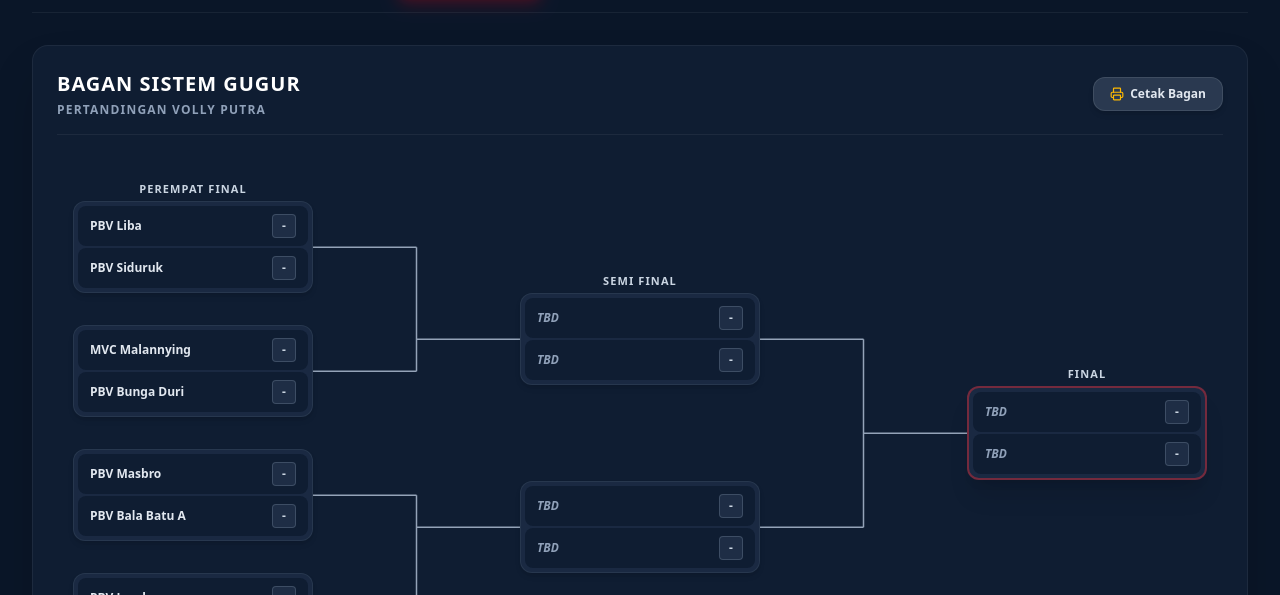
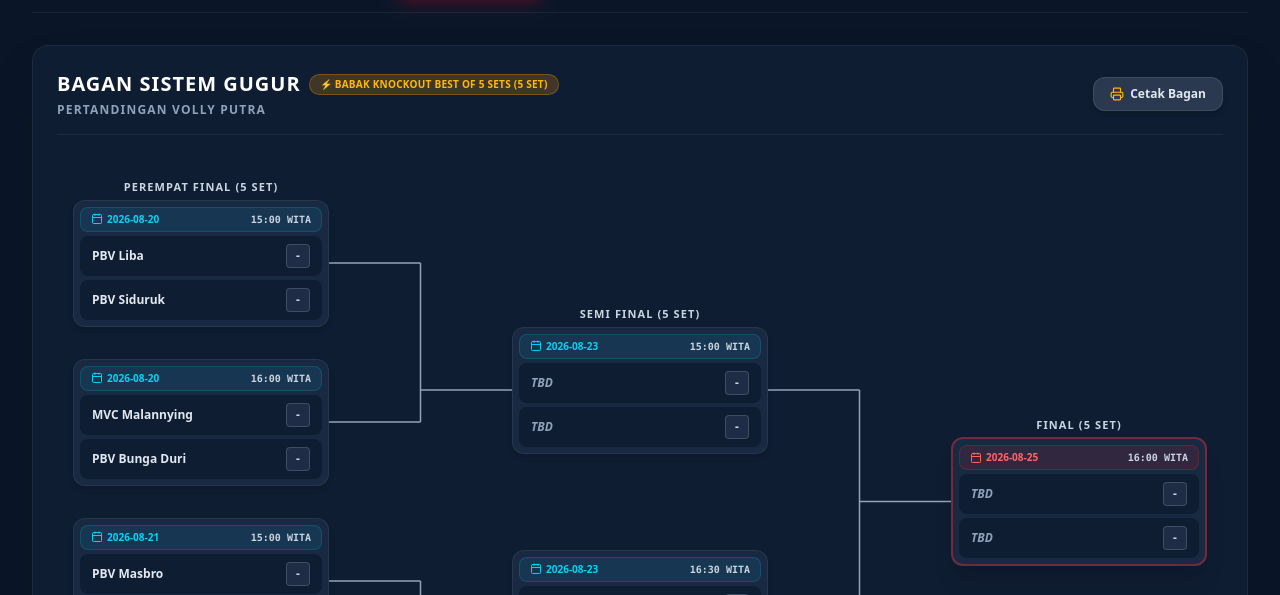
Before and after one commit to Ashif1306/Pestarakyat, a Next.js app: page /bagan in a window 1280 px wide. Shown: the part 357-952 px from the top of the page. Built offline with nearby package versions, Linux system fonts and the light colour scheme; no server answers; the database is empty.

Commit message:
Update BracketViewer to calculate dynamic standings rankings, display live match dates & times on cards, and add 5 Set format indicator

```diff
--- a/src/components/BracketViewer.tsx
+++ b/src/components/BracketViewer.tsx
@@ -1,8 +1,8 @@
 'use client';
 
 import React, { useEffect, useRef, useState } from 'react';
-import { Printer, Trophy, MoveHorizontal, Info, X } from 'lucide-react';
-import { getMatchesBySport, getStandings, fetchServerMatches } from '@/lib/data';
+import { Printer, Trophy, MoveHorizontal, Info, X, Calendar } from 'lucide-react';
+import { getMatchesBySport, getStandings, fetchServerMatches, getStandingsWithMatches } from '@/lib/data';
 import type { Match, Standing, Team } from '@/types';
 
 interface BracketViewerProps {
@@ -21,14 +21,11 @@ export default function BracketViewer({ sportId = 'volly-putra', sportName }: Br
   const [standings, setStandings] = useState<Record<string, Standing[]>>(getStandings(sportId));
 
   useEffect(() => {
-    setMatches(getMatchesBySport(sportId));
-    setStandings(getStandings(sportId));
-
     fetchServerMatches().then((fresh) => {
       if (fresh && Array.isArray(fresh) && fresh.length > 0) {
         const filtered = fresh.filter((m) => m.sport === sportId);
         setMatches(filtered);
-        setStandings(getStandings(sportId));
+        setStandings(getStandingsWithMatches(fresh, sportId));
       }
     });
   }, [sportId]);
@@ -201,9 +198,16 @@ export default function BracketViewer({ sportId = 'volly-putra', sportName }: Br
       {/* Title & Toolbar Header */}
       <div className="flex flex-col sm:flex-row items-center justify-between gap-3 pb-4 border-b border-white/[0.06] no-print">
         <div className="text-center sm:text-left space-y-1">
-          <h2 className="text-lg sm:text-xl font-extrabold text-white uppercase tracking-wider">
-            BAGAN SISTEM GUGUR
-          </h2>
+          <div className="flex items-center gap-2 flex-wrap justify-center sm:justify-start">
+            <h2 className="text-lg sm:text-xl font-extrabold text-white uppercase tracking-wider">
+              BAGAN SISTEM GUGUR
+            </h2>
+            {!isMiniFootball && (
+              <span className="px-2.5 py-0.5 rounded-full text-[10px] font-extrabold bg-amber-500/20 text-amber-400 border border-amber-500/30 uppercase tracking-wide">
+                ⚡ Babak Knockout Best of 5 Sets (5 Set)
+              </span>
+            )}
+          </div>
           <p className="text-xs font-semibold text-slate-400 uppercase tracking-widest">
             PERTANDINGAN {sportName.toUpperCase()}
           </p>
@@ -250,17 +254,17 @@ export default function BracketViewer({ sportId = 'volly-putra', sportName }: Br
       <div className="overflow-x-auto custom-scrollbar pb-4 pt-1">
         <div
           ref={containerRef}
-          className={`relative min-h-[520px] flex items-center justify-between gap-8 sm:gap-12 px-4 py-4 ${
-            isMiniFootball ? 'min-w-[480px]' : 'min-w-[720px]'
+          className={`relative min-h-[560px] flex items-center justify-between gap-8 sm:gap-12 px-4 py-4 ${
+            isMiniFootball ? 'min-w-[500px]' : 'min-w-[760px]'
           }`}
         >
           <svg ref={svgRef} className="absolute inset-0 w-full h-full pointer-events-none z-0" />
 
           {/* Round 1: PEREMPAT FINAL (Volly Putra & Putri) */}
           {!isMiniFootball && (
-            <div className="relative z-10 flex flex-col justify-around space-y-8 w-52 sm:w-60 flex-shrink-0">
+            <div className="relative z-10 flex flex-col justify-around space-y-8 w-56 sm:w-64 flex-shrink-0">
               <h3 className="text-[11px] font-extrabold text-slate-300 uppercase tracking-widest text-center mb-1">
-                PEREMPAT FINAL
+                PEREMPAT FINAL (5 SET)
               </h3>
 
               {qfPairs.map((pair, idx) => {
@@ -273,8 +277,19 @@ export default function BracketViewer({ sportId = 'volly-putra', sportName }: Br
                   <div
                     key={idx}
                     id={`qf-${idx}`}
-                    className="bg-[#1a2942] border border-slate-700/60 rounded-xl overflow-hidden shadow-md space-y-0.5 p-1"
+                    className="bg-[#1a2942] border border-slate-700/60 rounded-xl overflow-hidden shadow-md p-1.5 space-y-1"
                   >
+                    {/* Match Date & Time */}
+                    {m?.date && (
+                      <div className="flex items-center justify-between text-[10px] font-bold text-cyan-400 px-2.5 py-1 bg-cyan-500/10 rounded-lg border border-cyan-500/20">
+                        <span className="flex items-center gap-1">
+                          <Calendar className="w-3 h-3 text-cyan-400" />
+                          {m.date}
+                        </span>
+                        {m.time && <span className="font-mono text-slate-300">{m.time} WITA</span>}
+                      </div>
+                    )}
+
                     {/* Team A */}
                     <div
                       className={`flex items-center justify-between px-3 py-2 rounded-lg transition-colors ${
@@ -305,9 +320,9 @@ export default function BracketViewer({ sportId = 'volly-putra', sportName }: Br
           )}
 
           {/* Round 2: SEMI FINAL */}
-          <div className="relative z-10 flex flex-col justify-around space-y-24 w-52 sm:w-60 flex-shrink-0">
+          <div className="relative z-10 flex flex-col justify-around space-y-24 w-56 sm:w-64 flex-shrink-0">
             <h3 className="text-[11px] font-extrabold text-slate-300 uppercase tracking-widest text-center mb-1">
-              SEMI FINAL
+              SEMI FINAL {!isMiniFootball ? '(5 SET)' : ''}
             </h3>
 
             {sfPairs.map((pair, idx) => {
@@ -322,8 +337,19 @@ export default function BracketViewer({ sportId = 'volly-putra', sportName }: Br
                 <div
                   key={idx}
                   id={`sf-${idx}`}
-                  className="bg-[#1a2942] border border-slate-700/60 rounded-xl overflow-hidden shadow-md space-y-0.5 p-1"
+                  className="bg-[#1a2942] border border-slate-700/60 rounded-xl overflow-hidden shadow-md p-1.5 space-y-1"
                 >
+                  {/* Match Date & Time */}
+                  {m?.date && (
+                    <div className="flex items-center justify-between text-[10px] font-bold text-cyan-400 px-2.5 py-1 bg-cyan-500/10 rounded-lg border border-cyan-500/20">
+                      <span className="flex items-center gap-1">
+                        <Calendar className="w-3 h-3 text-cyan-400" />
+                        {m.date}
+                      </span>
+                      {m.time && <span className="font-mono text-slate-300">{m.time} WITA</span>}
+                    </div>
+                  )}
+
                   {/* Team A */}
                   <div
                     className={`flex items-center justify-between px-3 py-2 rounded-lg transition-colors ${
@@ -357,15 +383,26 @@ export default function BracketViewer({ sportId = 'volly-putra', sportName }: Br
           </div>
 
           {/* Round 3: FINAL */}
-          <div className="relative z-10 flex flex-col justify-center space-y-4 w-52 sm:w-60 flex-shrink-0">
+          <div className="relative z-10 flex flex-col justify-center space-y-4 w-56 sm:w-64 flex-shrink-0">
             <h3 className="text-[11px] font-extrabold text-slate-300 uppercase tracking-widest text-center mb-1">
-              FINAL
+              FINAL {!isMiniFootball ? '(5 SET)' : ''}
             </h3>
 
             <div
               id="final-0"
-              className="bg-[#1a2942] border-2 border-red-500/40 rounded-xl overflow-hidden shadow-xl space-y-0.5 p-1"
+              className="bg-[#1a2942] border-2 border-red-500/40 rounded-xl overflow-hidden shadow-xl p-1.5 space-y-1"
             >
+              {/* Match Date & Time */}
+              {finalMatch?.date && (
+                <div className="flex items-center justify-between text-[10px] font-bold text-red-400 px-2.5 py-1 bg-red-500/10 rounded-lg border border-red-500/20">
+                  <span className="flex items-center gap-1">
+                    <Calendar className="w-3 h-3 text-red-400" />
+                    {finalMatch.date}
+                  </span>
+                  {finalMatch.time && <span className="font-mono text-slate-300">{finalMatch.time} WITA</span>}
+                </div>
+              )}
+
               {/* Team A */}
               <div
                 className={`flex items-center justify-between px-3 py-2 rounded-lg transition-colors ${
```
